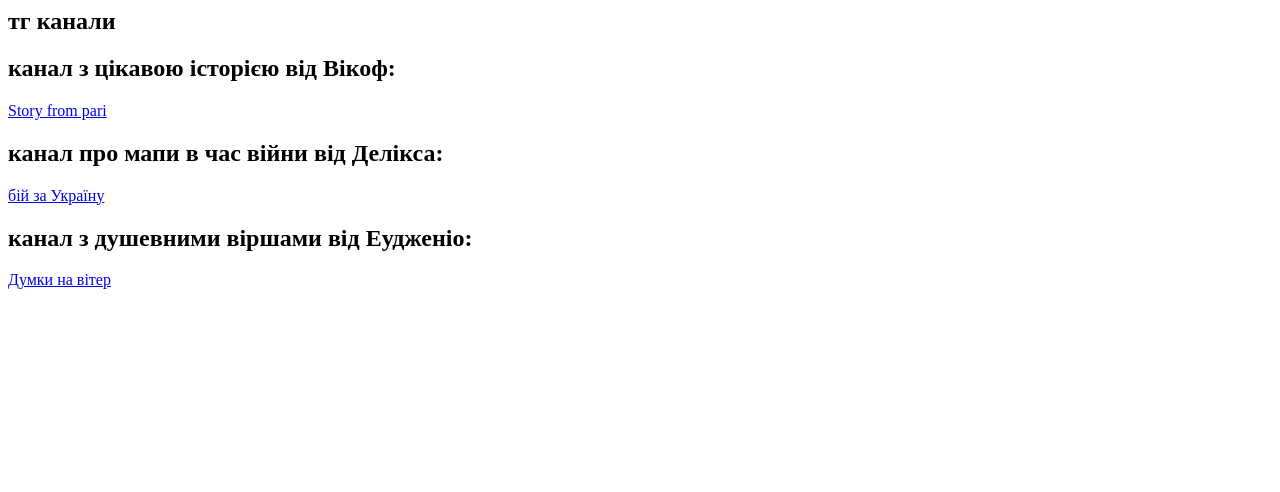
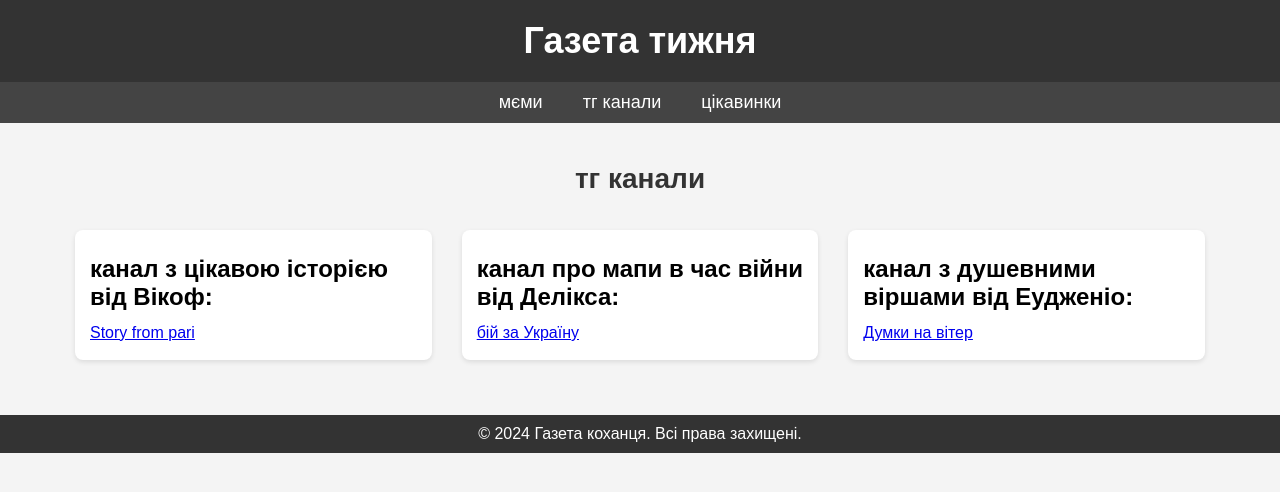
Before and after one commit to ValeriiTP/tgkanaly, a plain HTML site: page index.html in a window 1280 px wide. Drawn offline with Linux system fonts and the light colour scheme.

Commit message:
Update index.html

```diff
--- a/index.html
+++ b/index.html
@@ -1,4 +1,120 @@
- <div class="container" id="ekonomika">
+<!DOCTYPE html>
+<html lang="uk">
+<head>
+    <meta charset="UTF-8">
+    <meta name="viewport" content="width=device-width, initial-scale=1.0">
+    <title>Газета тижня</title>
+    <style>
+        * {
+            margin: 0;
+            padding: 0;
+            box-sizing: border-box;
+        }
+
+        body {
+            font-family: 'Arial', sans-serif;
+            background-color: #f4f4f4;
+        }
+
+        header {
+            background-color: #333;
+            color: white;
+            padding: 20px 0;
+            text-align: center;
+        }
+
+        header h1 {
+            font-size: 36px;
+        }
+
+        nav {
+            background-color: #444;
+            padding: 10px;
+        }
+
+        nav ul {
+            list-style: none;
+            display: flex;
+            justify-content: center;
+        }
+
+        nav ul li {
+            margin: 0 20px;
+        }
+
+        nav ul li a {
+            color: white;
+            text-decoration: none;
+            font-size: 18px;
+        }
+
+        .container {
+            max-width: 1200px;
+            margin: 20px auto;
+            padding: 20px;
+        }
+
+        .section-title {
+            font-size: 28px;
+            color: #333;
+            margin-bottom: 20px;
+            text-align: center;
+        }
+
+        .news {
+            display: flex;
+            flex-wrap: wrap;
+            justify-content: space-between;
+        }
+
+        .news-item {
+            background-color: white;
+            margin: 15px;
+            padding: 15px;
+            border-radius: 8px;
+            width: calc(33.333% - 30px);
+            box-shadow: 0 2px 5px rgba(0, 0, 0, 0.1);
+        }
+
+        .news-item img {
+            max-width: 100%;
+            border-radius: 8px;
+        }
+
+        .news-item h2 {
+            font-size: 24px;
+            margin: 10px 0;
+        }
+
+        .news-item p {
+            font-size: 16px;
+            color: #666;
+            line-height: 1.5;
+        }
+
+        footer {
+            background-color: #333;
+            color: white;
+            text-align: center;
+            padding: 10px;
+            margin-top: 20px;
+        }
+    </style>
+</head>
+<body>
+    <header>
+        <h1>Газета тижня</h1>
+    </header>
+
+    <nav>
+        <ul>
+            <li><a href="#politika">мєми</a></li>
+            <li><a href="#ekonomika">тг канали</a></li>
+            <li><a href="#sport">цікавинки</a></li>
+        </ul>
+    </nav>
+
+<div class="container" id="ekonomika">
         <h2 class="section-title">тг канали</h2>
         <div class="news">
             <div class="news-item">
@@ -18,3 +134,8 @@
             </div>
         </div>
     </div>
+ <footer>
+        <p>&copy; 2024 Газета коханця. Всі права захищені.</p>
+    </footer>
+</body>
+</html>
```
